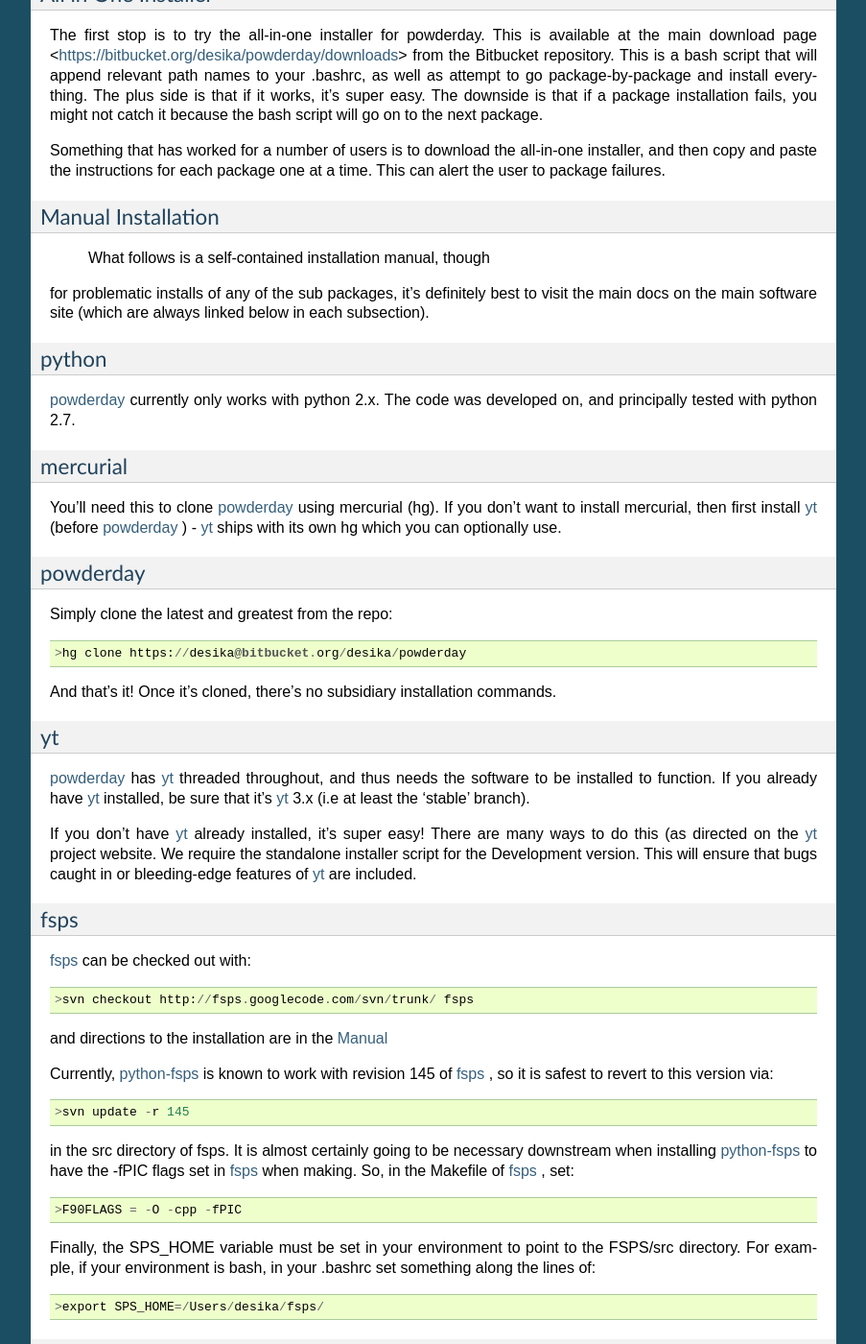
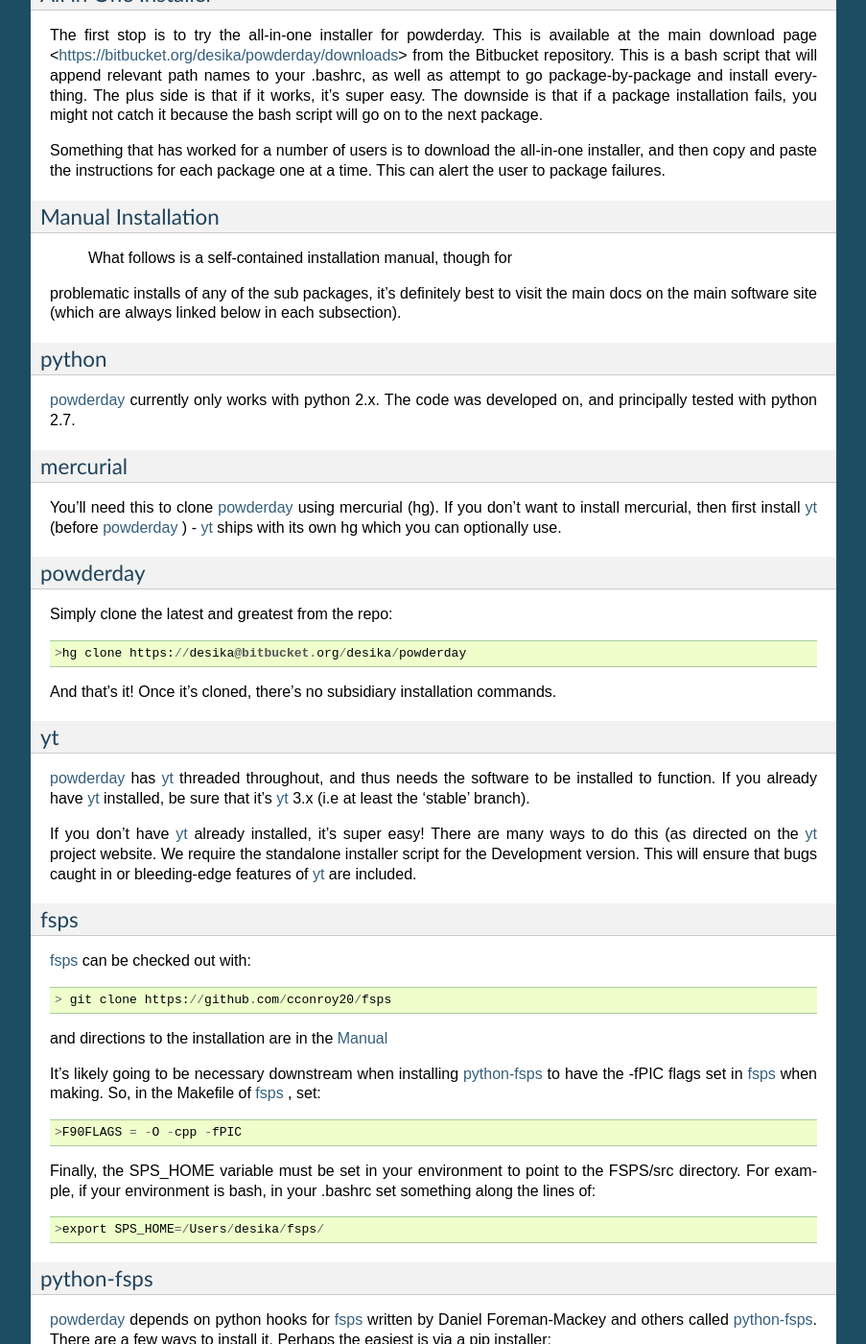
Before and after one commit to dnarayanan/powderday, a Sphinx documentation site: the page built from docs/installation.rst, in a window 1280 px wide and 1400 px high, scrolled down 644 px. Shown: the whole window at 96% size, without its empty margins (198-1101 px from the left). Built offline with Sphinx 7.4.7, drawn with Linux system fonts in a browser that asks for light colours; some of the changed text lies outside the part shown.

Commit message:
trouble shooting in pd docs updated

```diff
--- a/docs/installation.rst
+++ b/docs/installation.rst
@@ -54,10 +54,10 @@
 Manual Installation
 --------------
 
- What follows is a self-contained installation manual, though
-for problematic installs of any of the sub packages, it's definitely
-best to visit the main docs on the main software site (which are
-always linked below in each subsection).
+ What follows is a self-contained installation manual, though for
+problematic installs of any of the sub packages, it's definitely best
+to visit the main docs on the main software site (which are always
+linked below in each subsection).
 
 .. _python:
 
@@ -120,19 +120,11 @@
 
 `fsps <https://code.google.com/p/fsps/source/checkout>`_ can be checked out with::
 
-  >svn checkout http://fsps.googlecode.com/svn/trunk/ fsps
+  > git clone https://github.com/cconroy20/fsps
 
 and directions to the installation are in the `Manual <https://www.cfa.harvard.edu/~cconroy/ FSPS_files/MANUAL.pdf>`_
 
-Currently, `python-fsps
-<http://dan.iel.fm/python-fsps/current/installation/>`_ is known to
-work with revision 145 of `fsps
-<https://code.google.com/p/fsps/source/checkout>`_ , so it is safest
-to revert to this version via::
-
-  >svn update -r 145
-
-in the src directory of fsps.  It is almost certainly going to be necessary downstream when installing  `python-fsps
+It's likely going to be necessary downstream when installing  `python-fsps
 <http://dan.iel.fm/python-fsps/current/installation/>`_ to have the -fPIC flags set in `fsps <https://code.google.com/p/fsps/source/checkout>`_ when making.  So, in the Makefile of `fsps <https://code.google.com/p/fsps/source/checkout>`_ , set::
 
   >F90FLAGS = -O -cpp -fPIC
```
Also changed, not shown: other parts of docs/installation.rst (+10 -0 lines).
